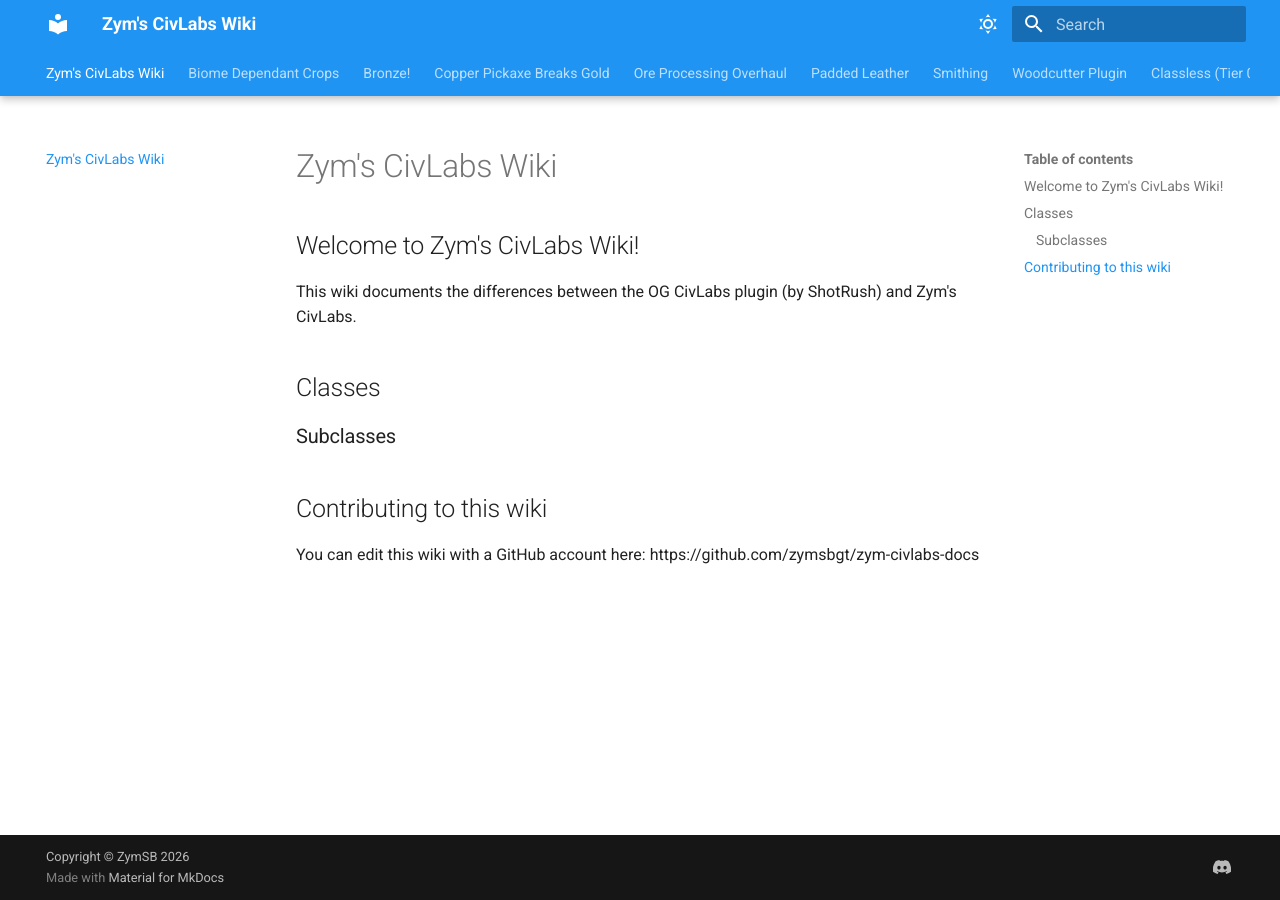
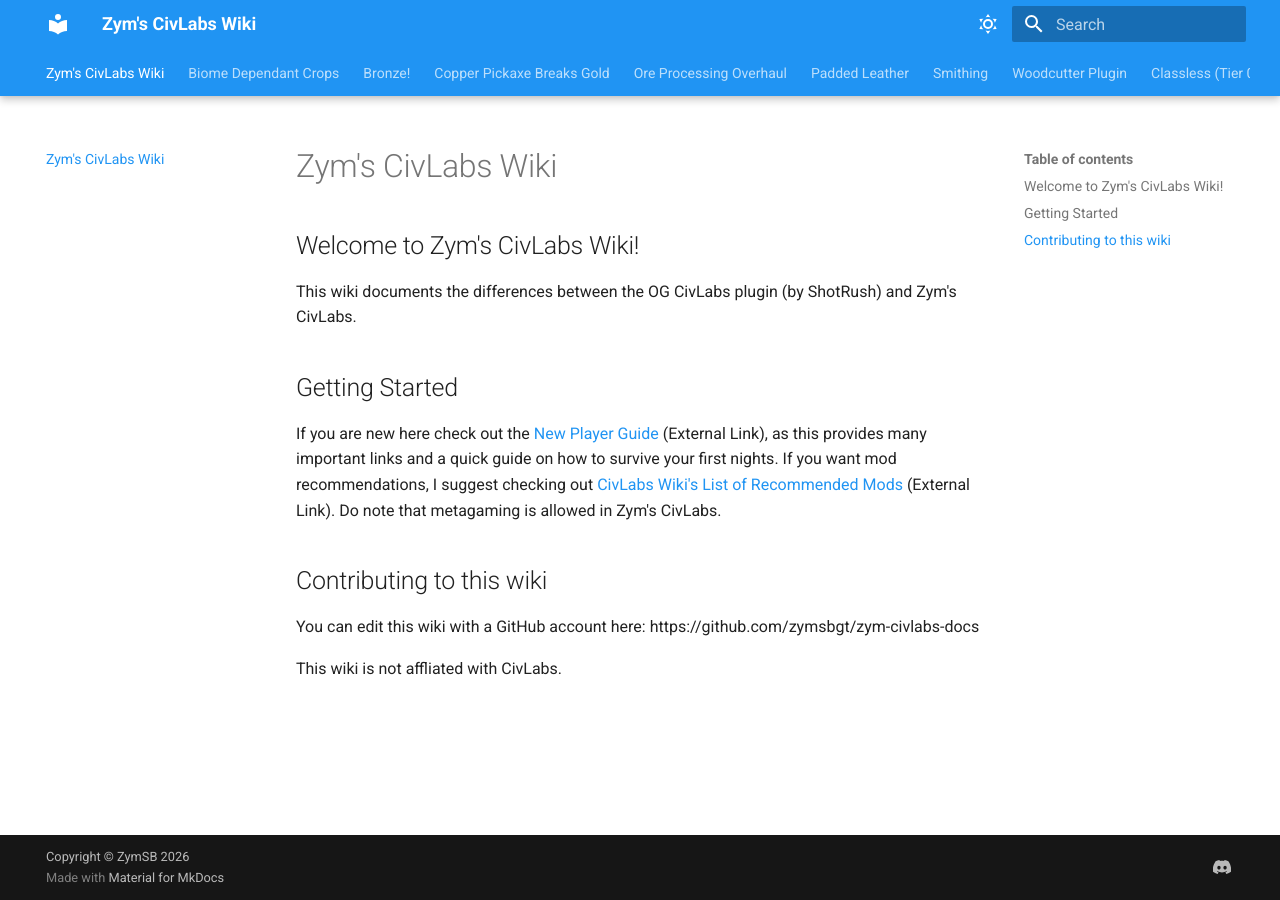
Before and after one commit to zymsbgt/zym-civlabs-docs, an MkDocs documentation site: the page built from docs/index.md, in a window 1280 px wide. Built offline with MkDocs 1.6.1 and Material for MkDocs 9.7.7, drawn with Linux system fonts in a browser that asks for light colours.

Commit message:
Update index.md

```diff
--- a/docs/index.md
+++ b/docs/index.md
@@ -4,10 +4,12 @@
 
 This wiki documents the differences between the OG CivLabs plugin (by ShotRush) and Zym's CivLabs.
 
-## Classes
+## Getting Started
 
-### Subclasses
+If you are new here check out the [New Player Guide](https://wiki.civlabs.org/books/player-guides/page/new-player-guide) (External Link), as this provides many important links and a quick guide on how to survive your first nights. If you want mod recommendations, I suggest checking out [CivLabs Wiki's List of Recommended Mods](https://wiki.civlabs.org/books/information-of-wiki/page/recommended-mods) (External Link). Do note that metagaming is allowed in Zym's CivLabs.
 
 ## Contributing to this wiki
 
 You can edit this wiki with a GitHub account here: https://github.com/zymsbgt/zym-civlabs-docs
+
+This wiki is not affliated with CivLabs.
```
